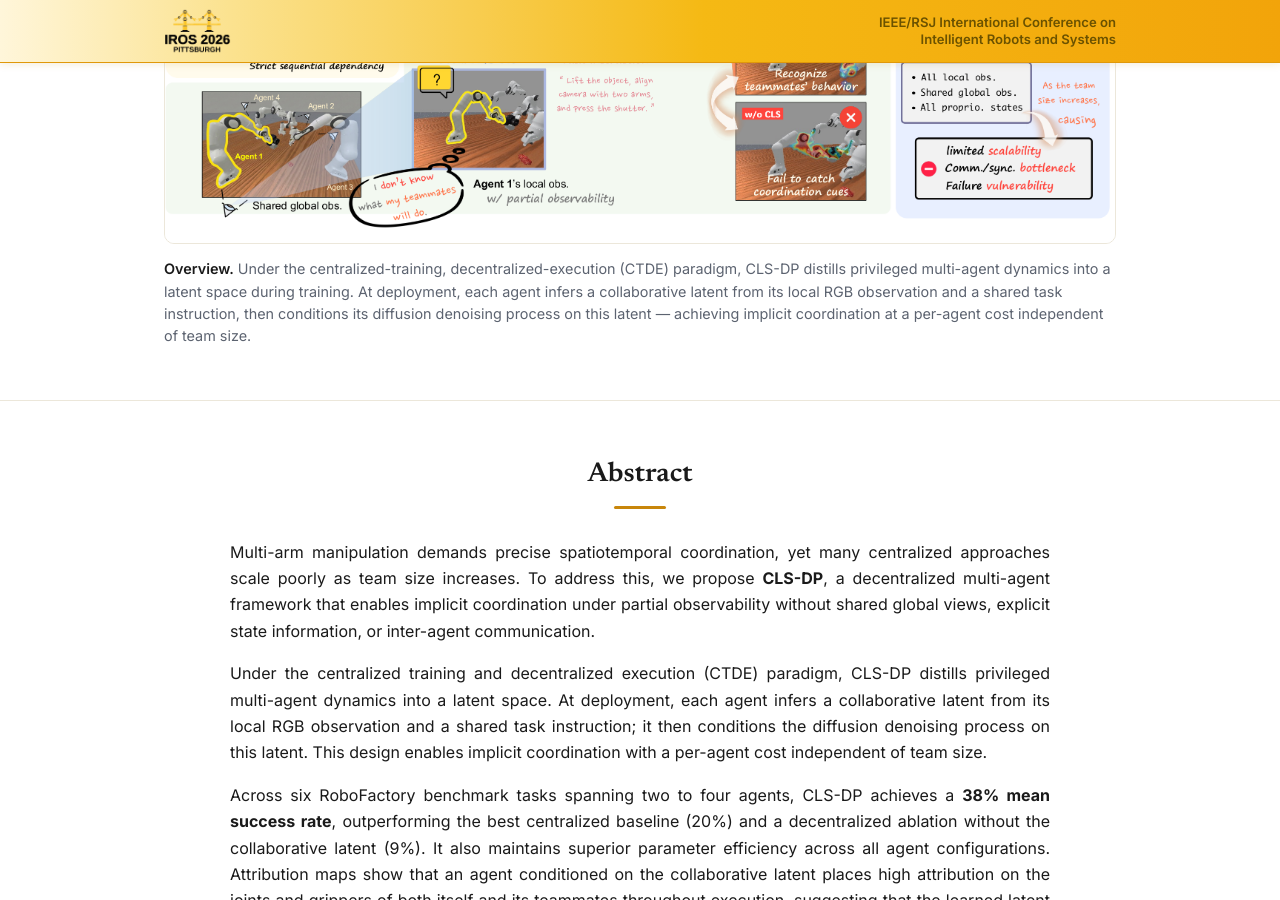
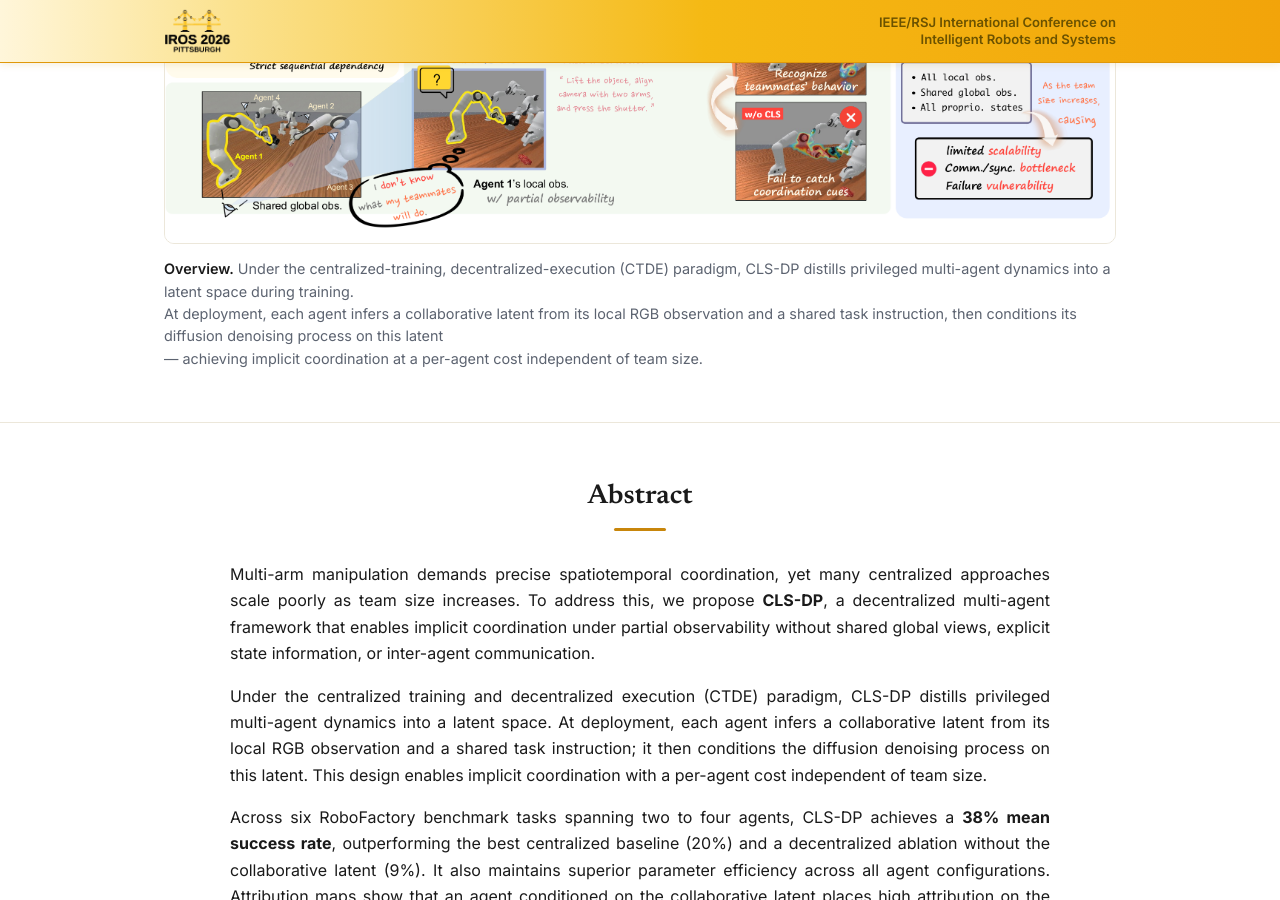
Before and after one commit to cosdeneb/cosdeneb.github.io, a Jekyll site: the page cls-dp/index.html, which Jekyll copies as it is, in a window 1280 px wide and 900 px high, scrolled down 876 px. Built offline with Jekyll 4.4.1, drawn with Linux system fonts in a browser that asks for light colours.

Commit message:
cls-dp: force clean sentence breaks in overview caption

```diff
--- a/cls-dp/index.html
+++ b/cls-dp/index.html
@@ -261,9 +261,10 @@
         <img src="static/images/overview.png" alt="CLS-DP overview"/>
         <figcaption>
           <span class="figcap-strong">Overview.</span> Under the centralized-training, decentralized-execution (CTDE) paradigm,
-          CLS-DP distills privileged multi-agent dynamics into a latent space during training. At deployment, each agent infers a
-          collaborative latent from its local RGB observation and a shared task instruction, then conditions its diffusion
-          denoising process on this latent &mdash; achieving implicit coordination at a per-agent cost independent of team size.
+          CLS-DP distills privileged multi-agent dynamics into a latent space during training.<br/>
+          At deployment, each agent infers a collaborative latent from its local RGB observation and a shared task instruction,
+          then conditions its diffusion denoising process on this latent<br/>
+          &mdash; achieving implicit coordination at a per-agent cost independent of team size.
         </figcaption>
       </figure>
     </div>
```
